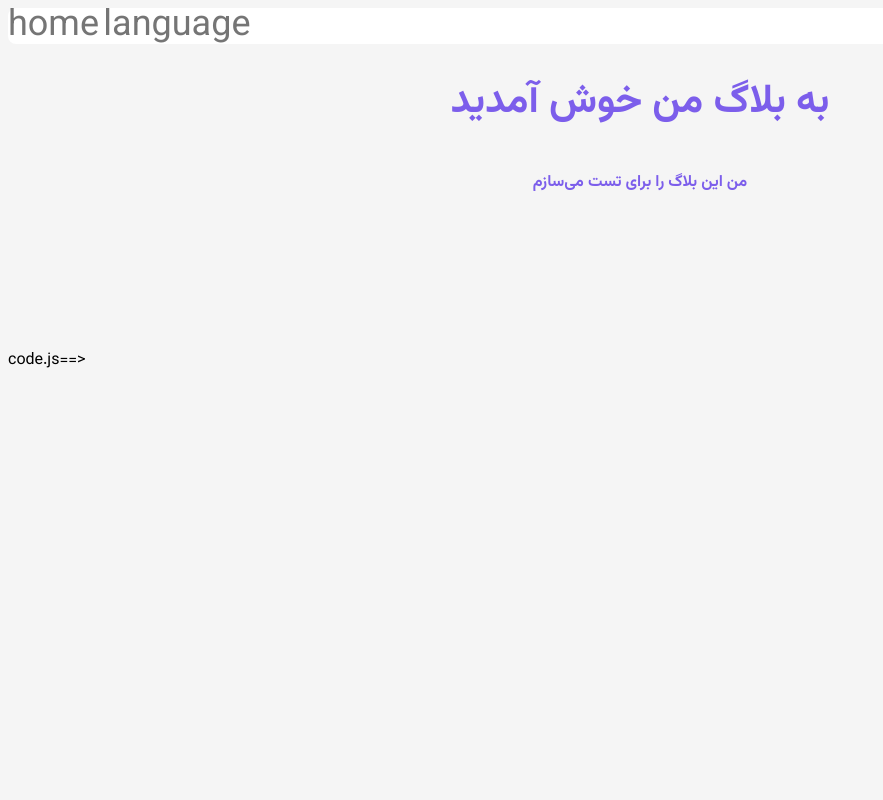
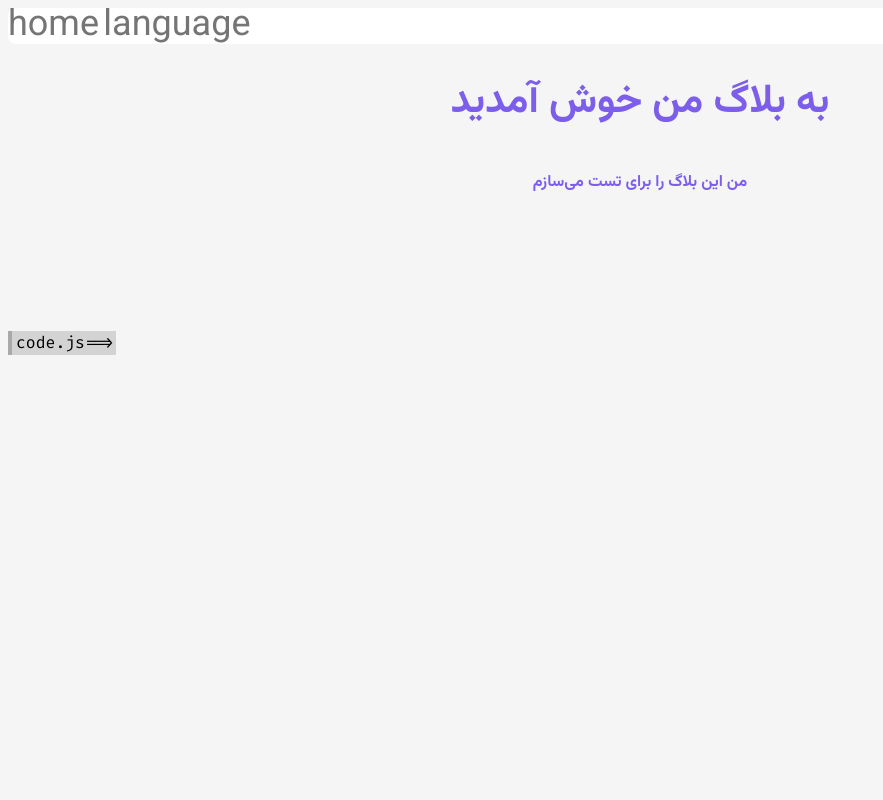
Before and after one commit to MPBCoder/oldPersonalWebsite, a plain HTML site: page index.html in a window 1280 px wide. Shown: the top 800 px of the page, without its empty margins (0-883 px from the left). Drawn offline with Linux system fonts and the light colour scheme; some icons are missing; a small style sheet from the web is missing.

Commit message:
Update index.html

```diff
--- a/index.html
+++ b/index.html
@@ -10,6 +10,7 @@
     <link rel="stylesheet" href="Style.css" />
 <!--link library and frameworks-->
 <link href="https://fonts.googleapis.com/icon?family=Material+Icons" rel="stylesheet">
+<link href="https://cdn.jsdelivr.net/gh/rastikerdar/vazirmatn@v33.003/Vazirmatn-Variable-font-face.css" rel="stylesheet" type="text/css" />
 <!--Scripts-->
   </head>
 
@@ -29,7 +30,7 @@
       <br />
       <br />
       <br />
-      <p class="code">code.js==> </p>
+      <code>code.js==> </code>
 
 <br>
 <br>
```
